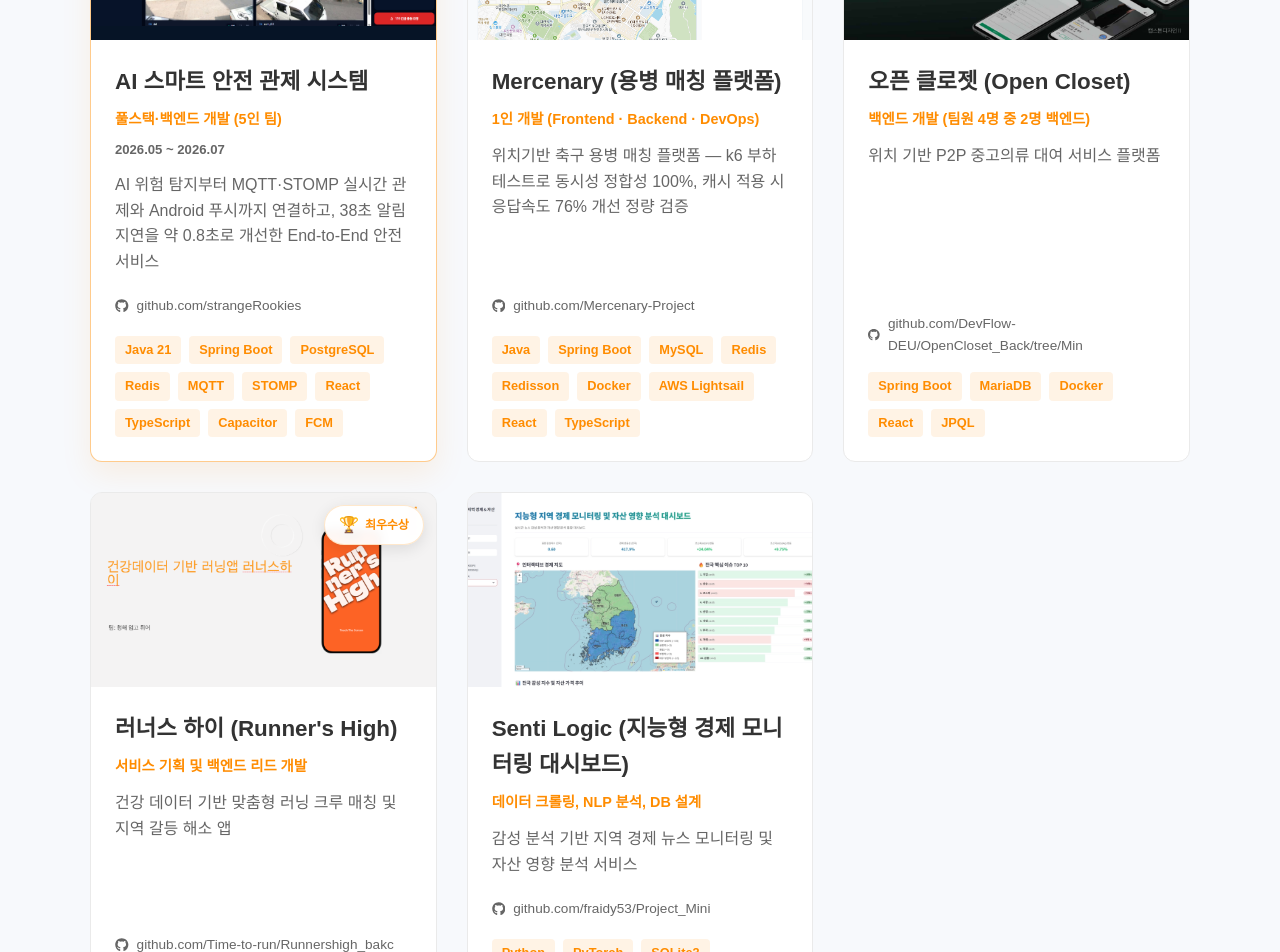
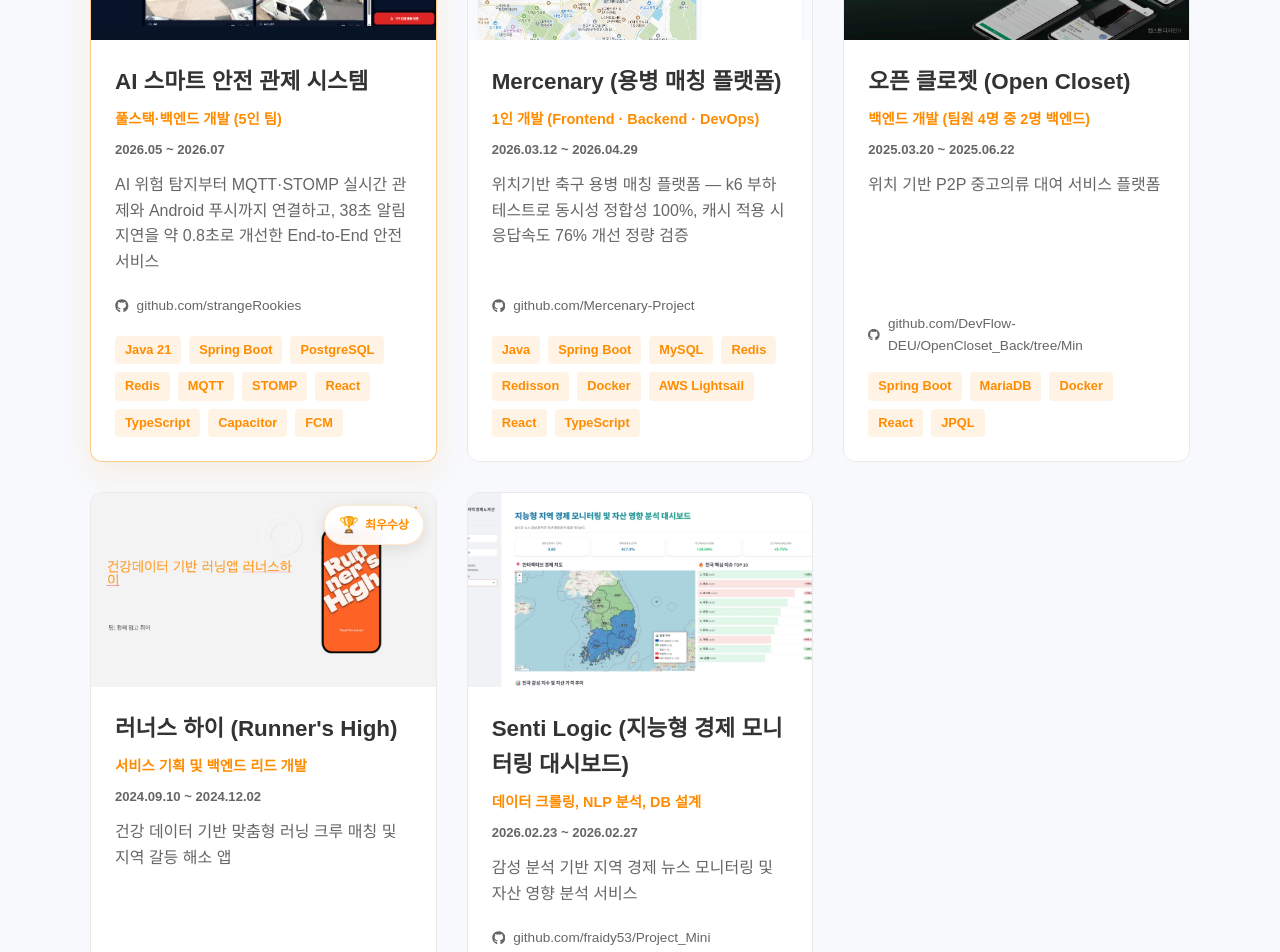
Before and after one commit to qudwnals/Portfoilo, a React (Vite) app: page / in a window 1280 px wide. Shown: the part 2700-3652 px from the top of the page. Built offline with nearby package versions, Linux system fonts and the light colour scheme; a web font is replaced by a local one.

Commit message:
add project development periods

```diff
--- a/src/data.js
+++ b/src/data.js
@@ -104,6 +104,7 @@ export const projects = [
     id: "mercenary",
     title: "Mercenary (용병 매칭 플랫폼)",
     role: "1인 개발 (Frontend · Backend · DevOps)",
+    period: "2026.03.12 ~ 2026.04.29",
     techStack: ["Java", "Spring Boot", "MySQL", "Redis", "Redisson", "Docker", "AWS Lightsail", "React", "TypeScript"],
     summary: "위치기반 축구 용병 매칭 플랫폼 — k6 부하 테스트로 동시성 정합성 100%, 캐시 적용 시 응답속도 76% 개선 정량 검증",
     thumbnail: "/projects/mercenary/main.png",
@@ -114,6 +115,7 @@ export const projects = [
     id: "open-closet",
     title: "오픈 클로젯 (Open Closet)",
     role: "백엔드 개발 (팀원 4명 중 2명 백엔드)",
+    period: "2025.03.20 ~ 2025.06.22",
     techStack: ["Spring Boot", "MariaDB", "Docker", "React", "JPQL"],
     summary: "위치 기반 P2P 중고의류 대여 서비스 플랫폼",
     thumbnail: "/projects/open-closet/main-mockup.png",
@@ -124,6 +126,7 @@ export const projects = [
     id: "runners-high",
     title: "러너스 하이 (Runner's High)",
     role: "서비스 기획 및 백엔드 리드 개발",
+    period: "2024.09.10 ~ 2024.12.02",
     techStack: ["Nest.js", "MariaDB", "TypeORM", "Docker", "Swift", "Node.js"],
     summary: "건강 데이터 기반 맞춤형 러닝 크루 매칭 및 지역 갈등 해소 앱",
     thumbnail: "/projects/runners-high/thumbnail-intro.png",
@@ -135,6 +138,7 @@ export const projects = [
     id: "senti-logic",
     title: "Senti Logic (지능형 경제 모니터링 대시보드)",
     role: "데이터 크롤링, NLP 분석, DB 설계",
+    period: "2026.02.23 ~ 2026.02.27",
     techStack: ["Python", "PyTorch", "SQLite3", "BeautifulSoup4", "Selenium", "Transformers"],
     summary: "감성 분석 기반 지역 경제 뉴스 모니터링 및 자산 영향 분석 서비스",
     thumbnail: "/projects/senti-logic/main-dashboard.png",
```
